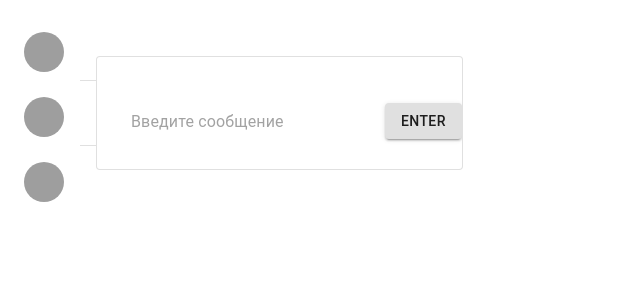
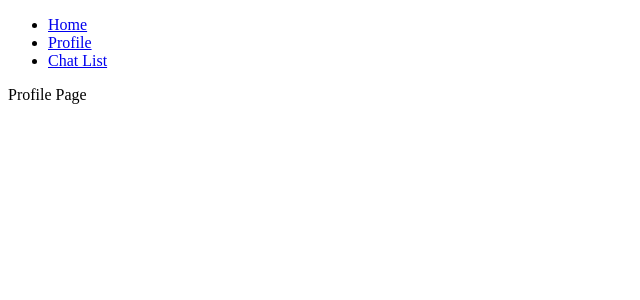
Before and after one commit to SiberianJohnny/react-chat, a React (Create React App) app: page /profile in a window 1280 px wide. Shown: the top 300 px of the page, without its empty margins (0-640 px from the left). Built offline with nearby package versions, Linux system fonts and the light colour scheme; grey boxes are pictures that could not be loaded.

Commit message:
Added router

```diff
--- a/package.json
+++ b/package.json
@@ -9,6 +9,7 @@
     "@testing-library/user-event": "^12.8.3",
     "react": "^17.0.2",
     "react-dom": "^17.0.2",
+    "react-router-dom": "^5.3.0",
     "react-scripts": "4.0.3",
     "web-vitals": "^1.1.2"
   },
--- a/src/components/App.js
+++ b/src/components/App.js
@@ -1,8 +1,10 @@
-import { useState, useEffect } from 'react';
-import MessageList from './MessageList/MessageList.js';
 import { ThemeProvider, createTheme } from "@material-ui/core/styles";
 import { Box } from '@material-ui/core'
 import ChatList from './ChatList/ChatList.js';
+import CurrentChat from './CurrentChat/CurrentChat.js';
+import { BrowserRouter, Link, Route, Switch } from "react-router-dom";
+import ProfilePage from "./ProfilePage/ProfilePage.js";
+import { useState } from 'react';
 
 const theme = createTheme({
   palette: {
@@ -15,55 +17,36 @@ const theme = createTheme({
   },
 });
 
-// const chats = [
-//   {
-//     name: 'Chat1',
-//     id: 1
-//   },
-//   {
-//     name: 'Chat2',
-//     id: 2
-//   }
-// ]
-
-
 function App() {
-  const [allChats, setAllChats] = useState([])
-
-  const [allMessages, setAllMessages] = useState([])
-
-
-  const addMsg = (e) => {
-    const newMsg = {
-      id: allMessages.length + 1,
-      text: document.getElementById('message-input').value,
-      author: 'Guest'
-    };
-    e.preventDefault();
-    setAllMessages(prev => [...prev, newMsg])
-  };
-
-
-  useEffect(() => {
-    if (allMessages.length > 0 && allMessages[allMessages.length - 1].author !== 'Bot') {
-      const newMsg = {
-        id: allMessages.length + 1,
-        text: 'Привет, ' + allMessages[allMessages.length - 1].author + '. Я фиксированное сообщение.',
-        author: 'Bot'
-      };
-      setTimeout(() => {
-
-        setAllMessages(prev => [...prev, newMsg]);
-      }, 1500);
-    }
-  }, [allMessages]);
 
   return (
     <ThemeProvider theme={theme}>
-      <Box sx={{ display: 'flex', alignItems: 'center' }}>
-        <ChatList />
-        <MessageList arr={allMessages} addMessage={addMsg} />
-      </Box>
+      <BrowserRouter>
+        <header>
+          <ul className="navList">
+            <li><Link to="/">Home</Link></li>
+            <li><Link to="/profile">Profile</Link></li>
+            <li><Link to="/chatlist">Chat List</Link></li>
+          </ul>
+        </header>
+        <Switch>
+          <Route exact path="/">
+            Home Page
+          </Route>
+          <Route exact path="/profile"><ProfilePage /></Route>
+          <Box sx={{ display: 'flex', alignItems: 'center' }}>
+            <Route path="/chatlist">
+              <ChatList />
+            </Route>
+            <Route path="/chatlist/:chatId">
+              <CurrentChat />
+            </Route>
+          </Box>
+          <Route>
+            <h3>Page not found</h3>
+          </Route>
+        </Switch>
+      </BrowserRouter>
     </ThemeProvider >
   );
 }
--- a/src/components/ChatList/ChatList.js
+++ b/src/components/ChatList/ChatList.js
@@ -5,10 +5,41 @@ import Divider from '@material-ui/core/Divider';
 import ListItemAvatar from '@material-ui/core/ListItemAvatar';
 import Avatar from '@material-ui/core/Avatar';
 
+import { Link } from "react-router-dom";
+import { useState } from 'react';
+
+
+const chatsArr = [{
+  id: 0,
+  name: "Chat1",
+  messages: [{ text: "FirstMessage", author: 'Author1' }],
+
+},
+{
+  id: 1,
+  name: "Chat2",
+  messages: [{ text: "FirstMessageHereToo!", author: 'Author2' }],
+
+},
+];
+
 export default function AlignItemsList() {
+
+
+  const [allChats, setAllChats] = useState([chatsArr]);
+
   return (
     <List sx={{ width: '100%', maxWidth: 360, bgcolor: 'background.paper' }}>
-      <ListItem alignItems="flex-start">
+      {
+        chatsArr.map((chat) => (
+          <ListItem key={chat.id}>
+            <Link to={`/chatlist/${chat.name}`}>
+              {chat.name}
+            </Link>
+          </ListItem>
+        ))
+      }
+      {/* <ListItem alignItems="flex-start">
         <ListItemAvatar>
           <Avatar alt="Remy Sharp" src="/static/images/avatar/1.jpg" />
         </ListItemAvatar>
@@ -24,7 +55,7 @@ export default function AlignItemsList() {
         <ListItemAvatar>
           <Avatar alt="Cindy Baker" src="/static/images/avatar/3.jpg" />
         </ListItemAvatar>
-      </ListItem>
+      </ListItem> */}
     </List>
   );
 }
--- /dev/null
+++ b/src/components/CurrentChat/CurrentChat.js
@@ -0,0 +1,44 @@
+import { useState, useEffect } from 'react';
+import MessageList from '../MessageList/MessageList';
+import { useParams } from "react-router-dom";
+
+const CurrentChat = () => {
+  const [allMessages, setAllMessages] = useState([])
+
+
+  const addMsg = (e) => {
+    const newMsg = {
+      id: allMessages.length + 1,
+      text: document.getElementById('message-input').value,
+      author: 'Guest'
+    };
+    e.preventDefault();
+    setAllMessages(prev => [...prev, newMsg])
+  };
+
+
+  useEffect(() => {
+    if (allMessages.length > 0 && allMessages[allMessages.length - 1].author !== 'Bot') {
+      const newMsg = {
+        id: allMessages.length + 1,
+        text: 'Привет, ' + allMessages[allMessages.length - 1].author + '. Я фиксированное сообщение.',
+        author: 'Bot'
+      };
+      setTimeout(() => {
+
+        setAllMessages(prev => [...prev, newMsg]);
+      }, 1500);
+    }
+  }, [allMessages]);
+
+
+  const { chatId } = useParams();
+
+  return (
+    <>
+      <MessageList arr={allMessages} addMessage={addMsg} />
+    </>
+  );
+};
+
+export default CurrentChat;
--- a/src/components/MessageList/MessageList.js
+++ b/src/components/MessageList/MessageList.js
@@ -34,8 +34,6 @@ const MessageList = ({ arr, addMessage }) => {
               borderColor: theme.palette.secondary.main,
             }}
             variant="outlined"
-          // value={value}
-          // onChange={handleChange}
           />
           <Button variant="contained" onClick={addMessage} >Enter</Button>
         </Box>
--- /dev/null
+++ b/src/components/ProfilePage/ProfilePage.js
@@ -0,0 +1,11 @@
+
+
+const ProfilePage = () => {
+  return (
+    <div>
+      Profile Page
+    </div>
+  );
+};
+
+export default ProfilePage;
```
Also changed, not shown: 1 other file (tests, documents, lock files or other folders).
